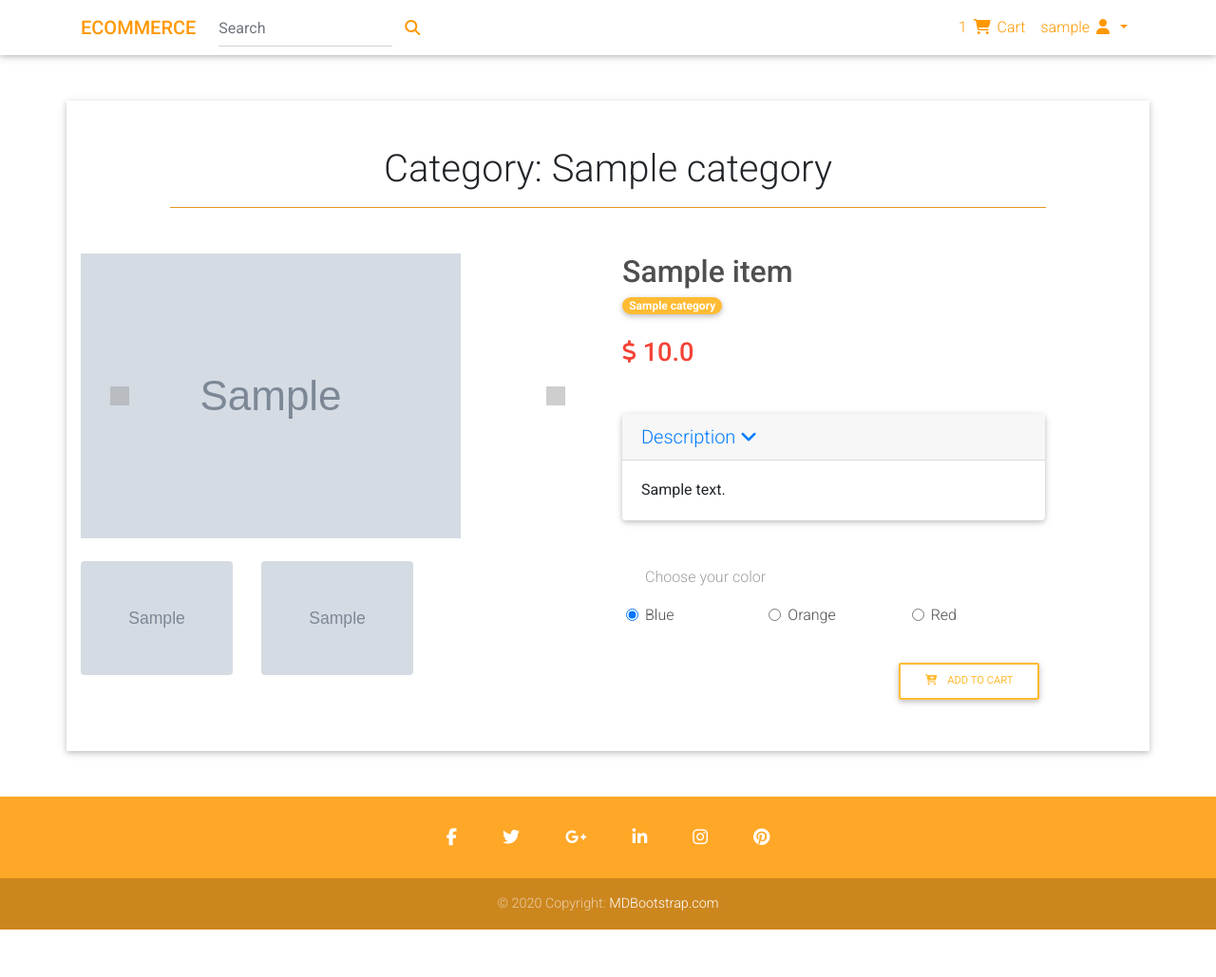
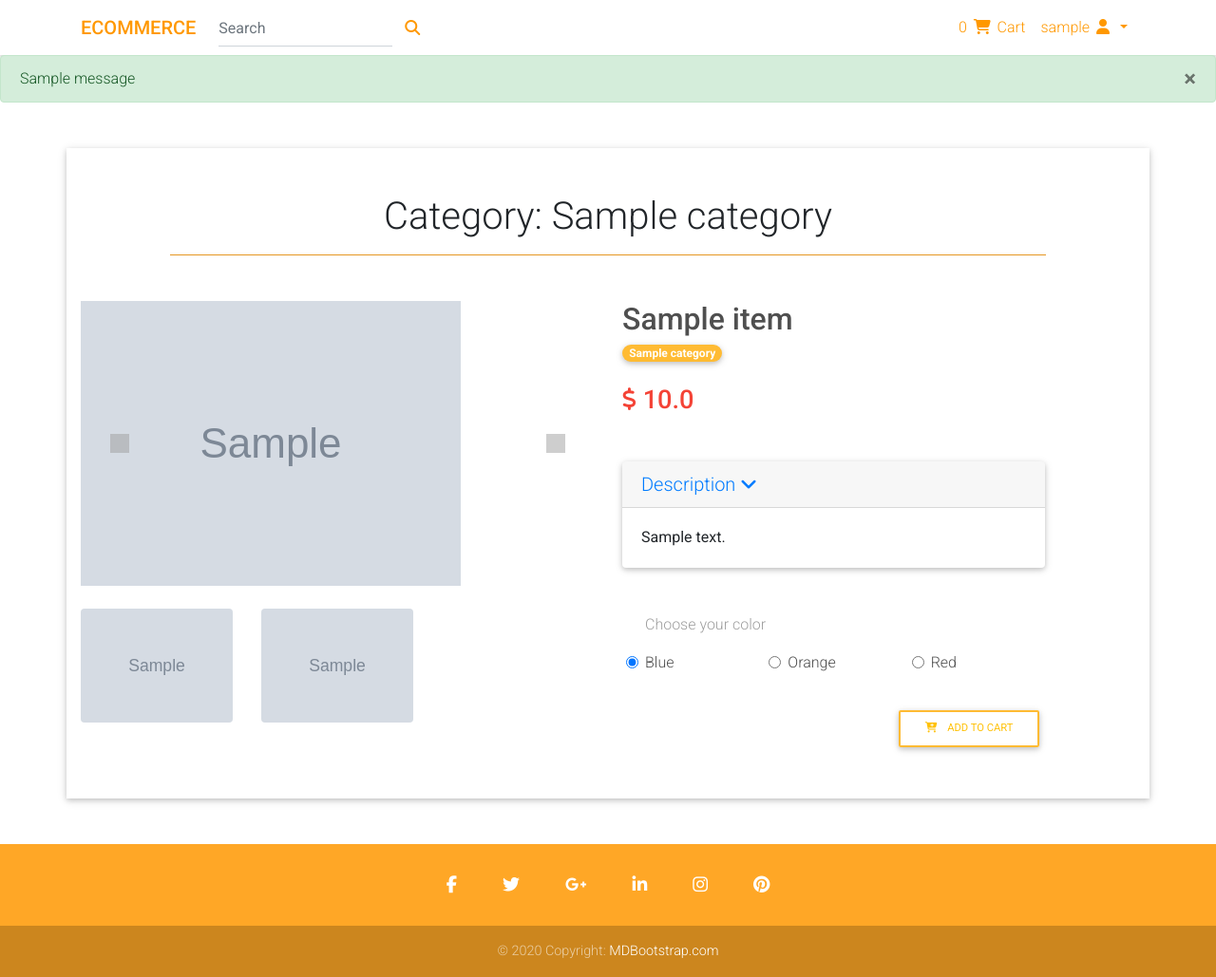
Before and after one commit to w3qxst1ck/ecommerce, a Django app: a page that uses templates/base.html in a window 1280 px wide. Shown: the whole page at 95% size. Before the commit the page ends 979 px from the top, so only its background shows below. Run offline with Django 3.2, Linux system fonts and the light colour scheme; a user stored in the database is signed in; tables that the repository leaves empty hold one stand-in row (values such as "Sample post"); grey boxes marked "Sample" are stand-in pictures; one stand-in notice (Sample message) is shown; some libraries are stand-ins or nearby versions; grey boxes are pictures that could not be loaded.

Commit message:
Add messages and cart count

```diff
--- /dev/null
+++ b/core/context_processors.py
@@ -0,0 +1,11 @@
+from .models import Order
+
+
+def product_count(request):
+    if request.user.is_authenticated:
+        result = 0
+        order = Order.objects.filter(user=request.user, ordered=False)
+        if order.exists():
+            for item in order[0].items.all():
+                result += item.quantity
+        return {'items_in_cart': result}
--- a/core/views.py
+++ b/core/views.py
@@ -1,8 +1,12 @@
 from django.contrib.auth.decorators import login_required
+from django.contrib import messages
 from django.shortcuts import render, get_object_or_404, redirect
 from django.utils import timezone
 
 from core.models import Item, Category, OrderItem, Order
+
+
+current_path = ''
 
 
 def item_list(request):
@@ -12,6 +16,8 @@
         'items': items,
         'categories': categories,
     }
+    global current_path
+    current_path = request.path
     return render(request, 'core/home.html', context)
 
 
@@ -22,7 +28,17 @@
         'item': item,
         'category': category
     }
+    global current_path
+    current_path = request.path
     return render(request, 'core/item_detail.html', context)
+
+
+def cart_add_redirect(request, item):
+    messages.success(request, f'Product has been added to cart')
+    if current_path == '/':
+        return redirect('home-page')
+    else:
+        return redirect(item.get_absolute_url())
 
 
 @login_required
@@ -35,12 +51,12 @@
         if order.items.filter(item__slug=item.slug).exists():
             order_item.quantity += 1
             order_item.save()
-            return redirect(item.get_absolute_url())
+            return cart_add_redirect(request, item)
         else:
             order.items.add(order_item)
-            return redirect(item.get_absolute_url())
+            return cart_add_redirect(request, item)
     else:
         ordered_date = timezone.now()
         order = Order.objects.create(user=request.user, ordered_date=ordered_date)
         order.items.add(order_item)
-        return redirect(item.get_absolute_url())
+        return cart_add_redirect(request, item)
--- a/ecommerce/settings.py
+++ b/ecommerce/settings.py
@@ -61,6 +61,7 @@
                 'django.template.context_processors.request',
                 'django.contrib.auth.context_processors.auth',
                 'django.contrib.messages.context_processors.messages',
+                'core.context_processors.product_count',
             ],
         },
     },
--- a/templates/base.html
+++ b/templates/base.html
@@ -24,59 +24,41 @@
 
   </head>
 
+	{% include 'navbar.html' %}
+
   <body>
 
-  	<!--Navbar -->
-	<!-- <nav class="mb-5 navbar navbar-expand-lg navbar-dark orange lighten-1">
-	  <a class="navbar-brand" href="{% url 'home-page' %}">ECOMMERCE</a>
-	  <button class="navbar-toggler" type="button" data-toggle="collapse" data-target="#navbarSupportedContent-555"
-	    aria-controls="navbarSupportedContent-555" aria-expanded="false" aria-label="Toggle navigation">
-	    <span class="navbar-toggler-icon"></span>
-	  </button>
-	  <div class="collapse navbar-collapse" id="navbarSupportedContent-555">
+  	<!-- <div class="mt-5 pt-4">
+	{% if messages %}
+	    {% for message in messages %}
+	    <div class="alert alert-{{ message.tags }} alert-dismissible fade show" role="alert">
+	      {{ message }}
+	      <button type="button" class="close" data-dismiss="alert" aria-label="Close">
+	        <span aria-hidden="true">&times;</span>
+	      </button>
+	    </div>
+	    {% endfor %}
+	{% endif %}
+	</div> -->
 
-      <form class="form-inline my-2 my-lg-0">
-	    <input class="form-control" type="search" placeholder="Search" aria-label="Search">
-	    <button class="btn btn-outline-white btn-md my-2 my-sm-0 ml-3" type="submit">Search</button>
-	   </form>
-	   <form class="form-inline">
-         <div class="md-form my-0">
-             <input class="form-control mr-sm-2" type="text" placeholder="Search" aria-label="Search">
-         </div>
-      </form>
+	<div class="mt-0 pt-0">
+  	{% if messages %}
+  		{% for message in messages %}
+			<div class="alert alert-{{ message.tags }}" role="alert">
+				{{ message }}
+				<button type="button" class="close" data-dismiss="alert" aria-label="Close">
+	        		<span aria-hidden="true">&times;</span>
+	      		</button>
+			</div>
+  		{% endfor %}
+  	{% endif %}
+  	</div>
 
-	    <ul class="navbar-nav ml-auto nav-flex-icons">
+  	<div class="mt-5">
+  	{% block content %}
+ 	{% endblock %}
+  	</div>
 
-		   {% if request.user.is_authenticated %}
-			   <li class="nav-item">
-	        		<a class="nav-link waves-effect waves-light">1
-	          		<i class="fas fa-shopping-cart"></i> Cart
-	        		</a>
-	        	</li>
-		      <li class="nav-item dropdown">
-		        <a class="nav-link dropdown-toggle" id="navbarDropdownMenuLink-333" data-toggle="dropdown"
-		          aria-haspopup="true" aria-expanded="false">
-		         {{ user.username }} <i class="fas fa-user"></i>
-		        </a>
-		        <div class="dropdown-menu dropdown-menu-right dropdown-default"
-		          aria-labelledby="navbarDropdownMenuLink-333">
-		          <a class="dropdown-item" href="#">Profile</a>
-		          <a class="dropdown-item" href="{% url 'account_logout' %}">Logout <i class="fas fa-sign-out-alt"></i></a>
-		        </div>
-		      </li>
-	      {% else %}
-		      <li class="nav-item">
-		      	<a class="nav-link" href="{% url 'account_login' %}"><i class="fas fa-sign-in-alt"></i> Log in/ Sign up</a>
-		      </li>
-	      {% endif %}
-	    </ul>
-	  </div>
-	</nav> -->
-	<!--/.Navbar -->
-	{% include 'navbar.html' %}
-
- 	{% block content %}
- 	{% endblock %}
 
 	<!-- Footer -->
 	<footer class="page-footer font-small orange lighten-1 mt-5">
--- a/templates/core/home.html
+++ b/templates/core/home.html
@@ -99,7 +99,7 @@
 						      	<span class="badge badge-pill badge-danger my-3">Sale</span>
 						      {% endif %}
 						      <!--Price-->
-						      <h6 class="card-title">Price: {{ item.price }} <i class="fas fa-dollar-sign"></i>
+						      <h6 class="card-title">Price: {% if item.discount_price %}{{ item.discount_price }}{% else %}{{ item.price }}{% endif %} <i class="fas fa-dollar-sign"></i>
 								{% if item.discount_price %}
 									<span class="red-text">(SALE - {{ item.get_discount_percent }}%)</span>
 								{% endif %}
@@ -110,7 +110,7 @@
 						      <!-- Provides extra visual weight and identifies the primary action in a set of buttons -->
 						      <div class="d-flex justify-content-between align-items-center">
 							      <a type="button" class="btn btn-outline-warning waves-effect btn-md ml-0" href="{{ item.get_absolute_url }}">About</a>
-							      <a href="" class="amber-text"><i class="fas fa-cart-plus mr-2" aria-hidden="true"></i></a>
+							      <a href="{% url 'add-to-cart' item.slug %}" class="amber-text"><i class="fas fa-cart-plus mr-2" aria-hidden="true"></i></a>
 						      </div>
 						    </div>
 						  </div>
--- a/templates/core/item_detail.html
+++ b/templates/core/item_detail.html
@@ -76,18 +76,26 @@
 			   <span class="badge badge-pill badge-danger my-3 mr-2">Sale</span>
 		    {% endif %}
 
+        {% if item.discount_price %}
+        <h3 class="h3-responsive text-center text-md-left mb-5 ml-xl-0 ml-4">
+          <span class="red-text font-weight-bold">
+            <strong><i class="fas fa-dollar-sign fa-sm"></i> {{ item.discount_price }}</strong>
+          </span>
+
+          <span class="grey-text">
+            <small>
+              <s><i class="fas fa-dollar-sign fa-sm"></i>{{ item.price }}</s>
+            </small>
+          </span>
+        </h3>
+        {% else %}
         <h3 class="h3-responsive text-center text-md-left mb-5 ml-xl-0 ml-4">
           <span class="red-text font-weight-bold">
             <strong><i class="fas fa-dollar-sign fa-sm"></i> {{ item.price }}</strong>
           </span>
-          {% if item.discount_price %}
-          <span class="grey-text">
-            <small>
-              <s><i class="fas fa-dollar-sign fa-sm"></i>{{ item.discount_price }}</s>
-            </small>
-          </span>
-          {% endif %}
         </h3>
+        {% endif %}
+
 
         <!--Accordion wrapper-->
         <div class="accordion md-accordion" id="accordionEx" role="tablist" aria-multiselectable="true">
@@ -151,7 +159,7 @@
             <div class="row mt-3">
               <div class="col-md-12 text-center text-md-left text-md-right">
                 <button class="btn btn-outline-warning waves-effect btn-md ml-0">
-                  <i class="fas fa-cart-plus mr-2" aria-hidden="true"></i> Add to cart</button>
+                  <a href="{% url 'add-to-cart' item.slug %}" class="amber-text"><i class="fas fa-cart-plus mr-2" aria-hidden="true"></i> Add to cart</button></a>
               </div>
             </div>
           </div>
--- a/templates/navbar.html
+++ b/templates/navbar.html
@@ -1,5 +1,5 @@
 <!-- Navbar -->
-<nav class="navbar navbar-expand-lg  mb-5">
+<nav class="navbar navbar-expand-lg">
     <div class="container">
 
       <!-- Brand -->
@@ -31,7 +31,7 @@
 
            {% if request.user.is_authenticated %}
              <li class="nav-item orange-text">
-                  <a class="nav-link waves-effect waves-light orange-text">1
+                  <a class="nav-link waves-effect waves-light orange-text">{{ items_in_cart }}
                     <i class="fas fa-shopping-cart"></i> Cart
                   </a>
                 </li>
```
